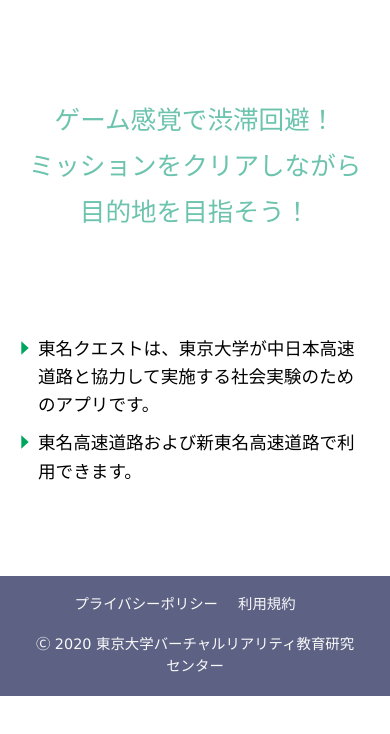
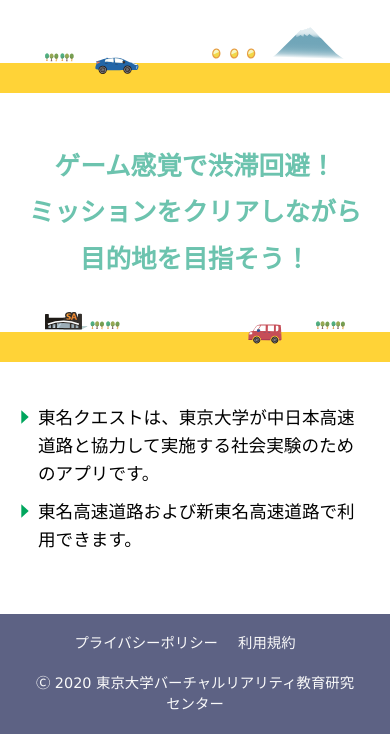
Before and after one commit to tomei-quest/tomei-quest.github.io, a plain HTML site: page index.html in a window 390 px wide. Shown: the part 217-951 px from the top of the page. Before the commit the page ends 913 px from the top, so only its background shows below. Drawn offline with Linux system fonts and the light colour scheme.

Commit message:
Add background illustrations

```diff
--- a/assets/css/main.css
+++ b/assets/css/main.css
@@ -30,25 +30,45 @@ main {
   display: flex;
   flex-direction: column;
   align-items: center;
-  padding: 0 30px 100px;
+  padding: 0;
 }
 
 main h1 {
   margin: 100px 0;
-  width: 90%;
+  width: 80%;
   max-width: 500px;
 }
 
 #pr {
-  padding: 100px 0;
+  width: 100%;
+  padding: 100px 30px;
+  border-top: solid 50px rgb(255, 211, 55);
+  border-bottom: solid 50px rgb(255, 211, 55);
   font-size: 2.5rem;
+  font-weight: bold;
   text-align: center;
   line-height: 1.8;
   color: rgb(108, 195, 174);
 }
 
+.background1 {
+  width: 100%;
+  height: 140px;
+  margin-bottom: -35px;
+  z-index: 1;
+  background: url(/assets/img/background1.svg) center/850px no-repeat;
+}
+
+.background2 {
+  width: 100%;
+  height: 140px;
+  margin-top: -130px;
+  z-index: 1;
+  background: url(/assets/img/background2.svg) center/850px no-repeat;
+}
+
 #description {
-  padding: 100px 0;
+  padding: 100px 30px;
   font-size: 1.1rem;
 }
 
@@ -61,7 +81,7 @@ main h1 {
 #description li {
   margin-bottom: 10px;
   padding-left: 18px;
-  background: url(/assets/img/marker.svg) 0px 5px/10px no-repeat ;
+  background: url(/assets/img/marker.svg) 0px 5px/10px no-repeat;
   line-height: 1.6;
 }
 
@@ -107,21 +127,31 @@ footer .copyright {
 
 @media (max-width: 767px) {
 
-  main {
-    padding: 0 20px 30px;
-  }
-
   main h1 {
-    margin: 50px 0;
+    margin: 50px 0 30px;
   }
 
   #pr {
-    padding: 50px 0;
+    padding: 50px 20px;
+    border-top-width: 30px;
+    border-bottom-width: 30px;
     font-size: 1.6rem;
   }
 
+  .background1 {
+    height: 50px;
+    margin-bottom: -12px;
+    background-size: 300px;
+  }
+
+  .background2 {
+    height: 50px;
+    margin-top: -58px;
+    background-size: 300px;
+  }
+
   #description {
-    padding: 50px 0;
+    padding: 50px 20px;
   }
 
   footer {
--- a/index.html
+++ b/index.html
@@ -12,11 +12,13 @@
   <body>
     <main>
       <h1><img src="/assets/img/logo.svg" alt="東名クエスト"></h1>
+      <div class="background1"></div>
       <div id="pr">
         ゲーム感覚で渋滞回避！<br>
         ミッションをクリアしながら<br>
         目的地を目指そう！
       </div>
+      <div class="background2"></div>
       <div id="description">
         <ul>
           <li>東名クエストは、東京大学が中日本高速道路と協力して実施する社会実験のためのアプリです。</li>
```
Also changed, not shown: assets/img/background1.svg (added), assets/img/background2.svg (added).
